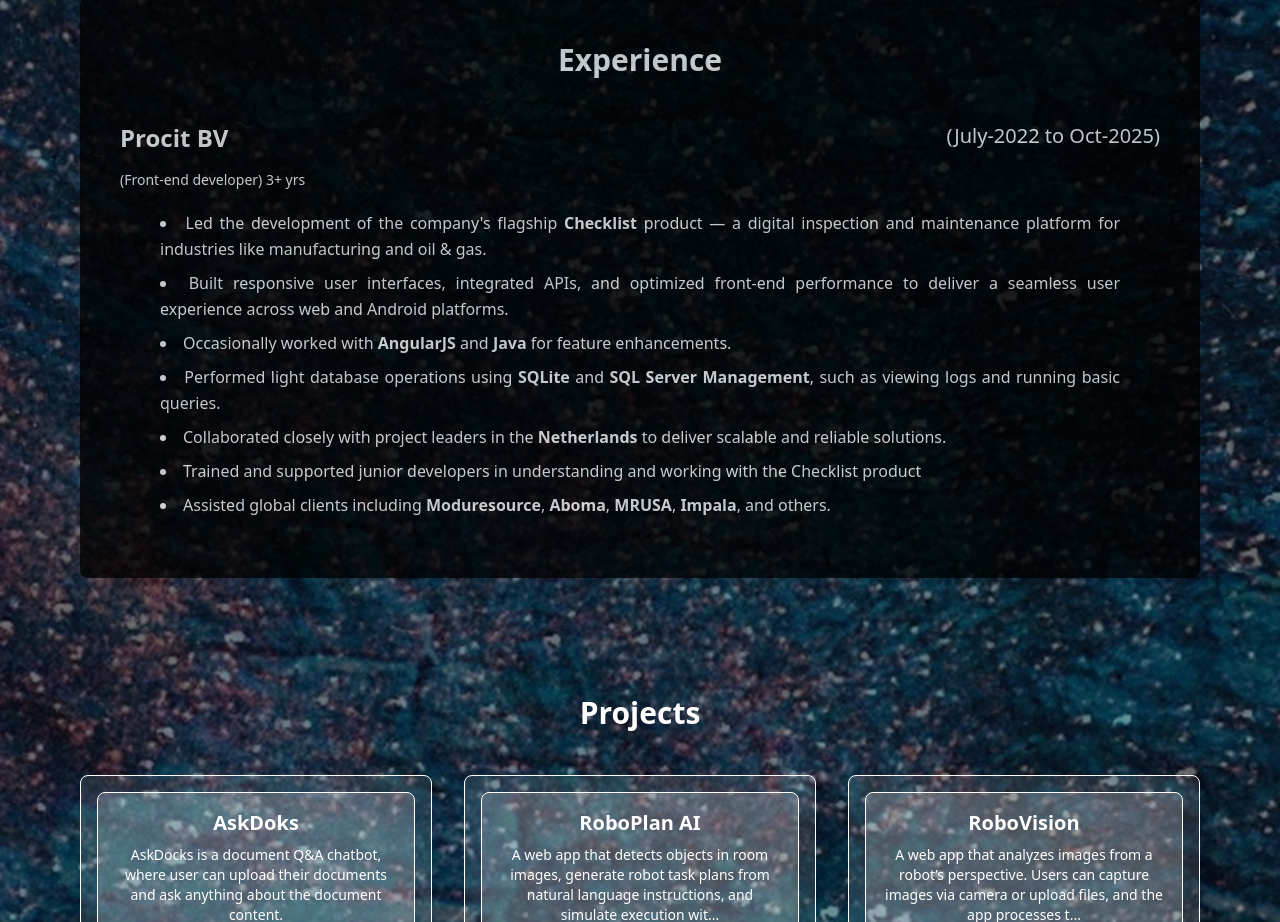
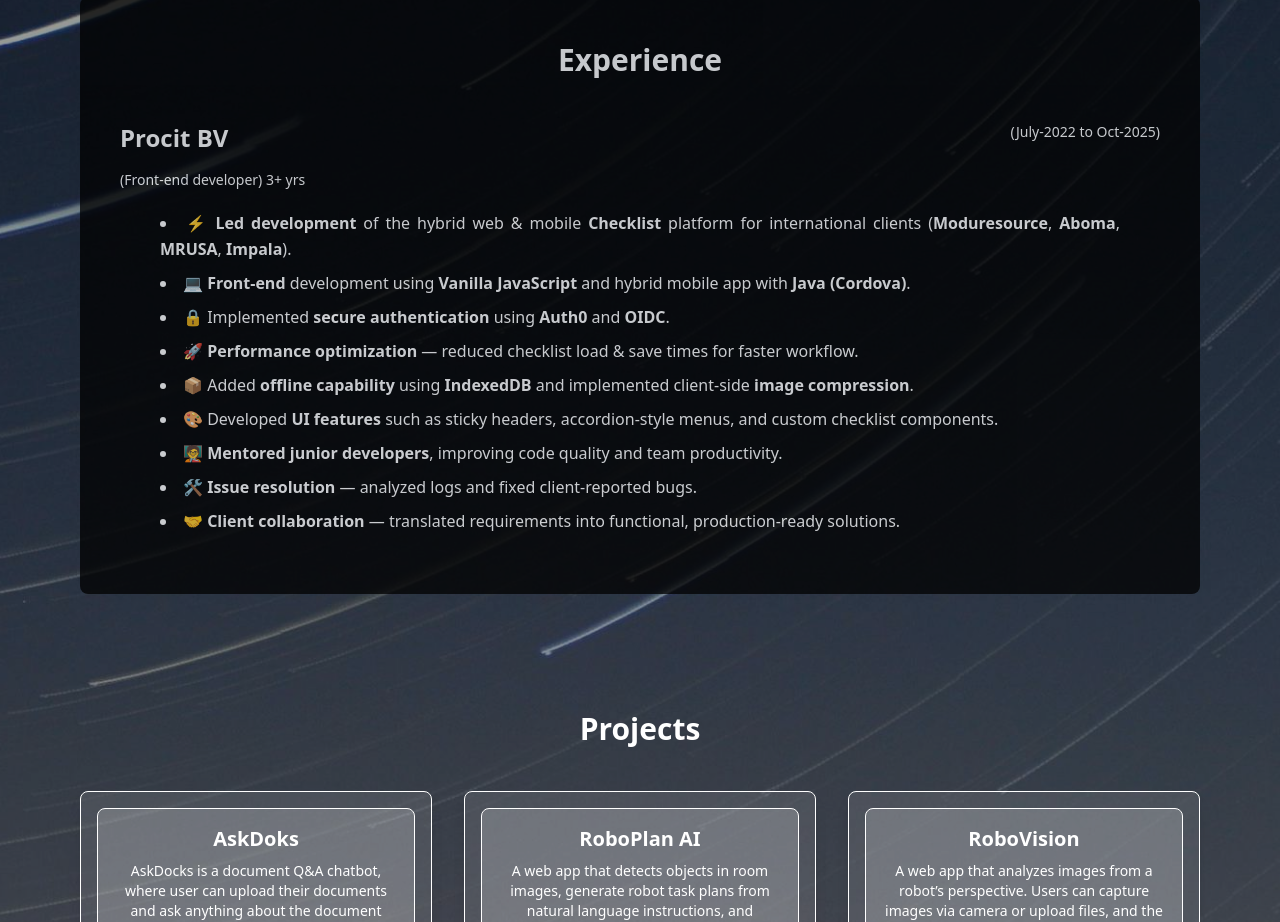
Before and after one commit to Avshek-raj/Portfolio, a React (Vite) app: page / in a window 1280 px wide. Shown: the part 1440-2362 px from the top of the page. Built offline with nearby package versions, Linux system fonts and the light colour scheme.

Commit message:
Set background to only 1 image and chanegd experience contents

```diff
--- a/src/components/Home.jsx
+++ b/src/components/Home.jsx
@@ -157,12 +157,12 @@
             <h1 className="">Experience</h1>
             <div className="flex flex-col sm:flex-row mt-6 sm:mt-10 justify-between gap-4 w-full">
                 <p className="text-lg sm:text-xl md:text-2xl"><strong>Procit BV</strong></p>
-                <p className="text-base sm:text-lg md:text-xl">(July-2022 to Oct-2025)</p>
+                <p className="text-base sm:text-sm md:text-sm">(July-2022 to Oct-2025)</p>
             </div>
             <p className="text-left text-xs sm:text-sm mt-4">(Front-end developer) 3+ yrs</p>
 
             <div className="mx-0 sm:mx-4 md:mx-10 my-4 sm:my-5">
-                <ul className="list-disc list-inside space-y-2 text-justify leading-relaxed text-sm sm:text-base">
+                {/* <ul className="list-disc list-inside space-y-2 text-justify leading-relaxed text-sm sm:text-base">
                     <li>Led the development of the company's flagship <strong>Checklist</strong> product — a digital inspection and maintenance platform for industries like manufacturing and oil & gas.</li>
                     <li>Built responsive user interfaces, integrated APIs, and optimized front-end performance to deliver a seamless user experience across web and Android platforms.</li>
                     <li>Occasionally worked with <strong>AngularJS</strong> and <strong>Java</strong> for feature enhancements.</li>
@@ -170,7 +170,18 @@
                     <li>Collaborated closely with project leaders in the <strong>Netherlands</strong> to deliver scalable and reliable solutions.</li>
                     <li>Trained and supported junior developers in understanding and working with the Checklist product</li>
                     <li>Assisted global clients including <strong>Moduresource</strong>, <strong>Aboma</strong>, <strong>MRUSA</strong>, <strong>Impala</strong>, and others.</li>
-                </ul>
+                </ul> */}
+                <ul className="list-disc list-inside space-y-2 text-justify leading-relaxed text-sm sm:text-base">
+    <li>⚡ <strong>Led development</strong> of the hybrid web & mobile <strong>Checklist</strong> platform for international clients (<strong>Moduresource</strong>, <strong>Aboma</strong>, <strong>MRUSA</strong>, <strong>Impala</strong>).</li>
+    <li>💻 <strong>Front-end</strong> development using <strong>Vanilla JavaScript</strong> and hybrid mobile app with <strong>Java (Cordova)</strong>.</li>
+    <li>🔒 Implemented <strong>secure authentication</strong> using <strong>Auth0</strong> and <strong>OIDC</strong>.</li>
+    <li>🚀 <strong>Performance optimization</strong> — reduced checklist load & save times for faster workflow.</li>
+    <li>📦 Added <strong>offline capability</strong> using <strong>IndexedDB</strong> and implemented client-side <strong>image compression</strong>.</li>
+    <li>🎨 Developed <strong>UI features</strong> such as sticky headers, accordion-style menus, and custom checklist components.</li>
+    <li>🧑‍🏫 <strong>Mentored junior developers</strong>, improving code quality and team productivity.</li>
+    <li>🛠 <strong>Issue resolution</strong> — analyzed logs and fixed client-reported bugs.</li>
+    <li>🤝 <strong>Client collaboration</strong> — translated requirements into functional, production-ready solutions.</li>
+</ul>
             </div>
         </div>
 
--- a/src/layout/AppLayout.jsx
+++ b/src/layout/AppLayout.jsx
@@ -35,11 +35,7 @@
 
 export const AppLayout = () => {
     const images = [
-        "home_background1.jpg",
-        "home_background2.jpg",
         "home_background3.jpg",
-        "home_background4.jpg",
-        "home_background5.jpg",
     ];
     const cacheCurrentIndex = parseInt(localStorage.currentIndex);
     const [currentIndex, setCurrentIndex] = useState(cacheCurrentIndex || 0);
```
